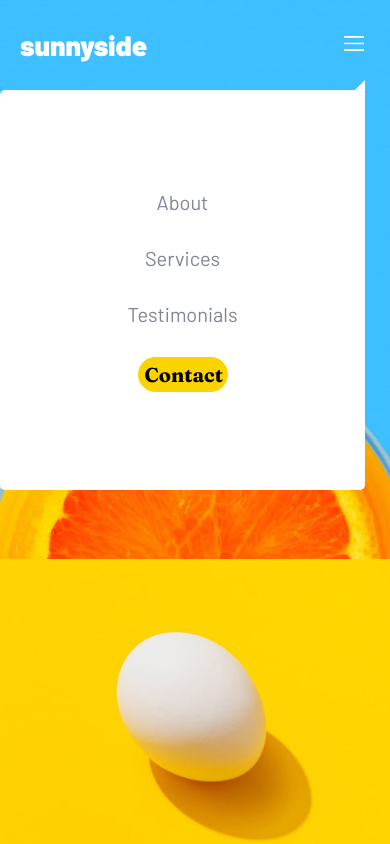
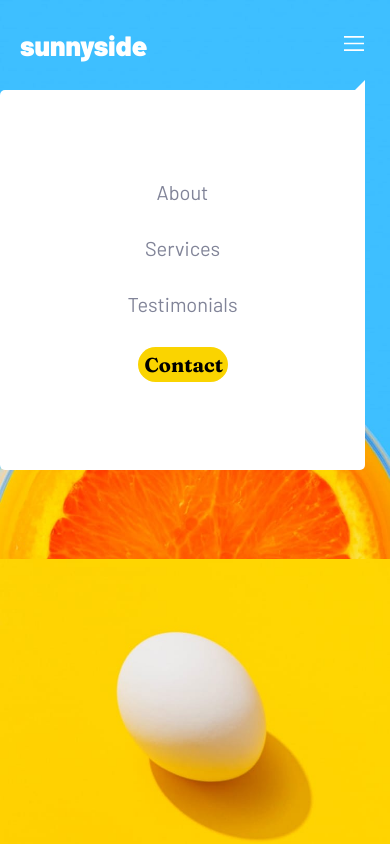
Before and after one commit to KeziaSihombing/Practices, a plain HTML site: page SunnySide/index.html in a window 390 px wide. Both pictures are taken after a click on the button 354 px from the left and 45 px from the top of the page. Shown: the top 844 px of the page. Drawn offline with Linux system fonts and the light colour scheme.

Commit message:
Update styles.css

```diff
--- a/SunnySide/styles.css
+++ b/SunnySide/styles.css
@@ -95,8 +95,8 @@ nav{
 }
 
 .mobile-menu {
-    width: 400px;
-    height: 400px;
+    width: 380px;
+    height: 380px;
     background: white;
     position: relative;
     border-radius: 5px;
```
